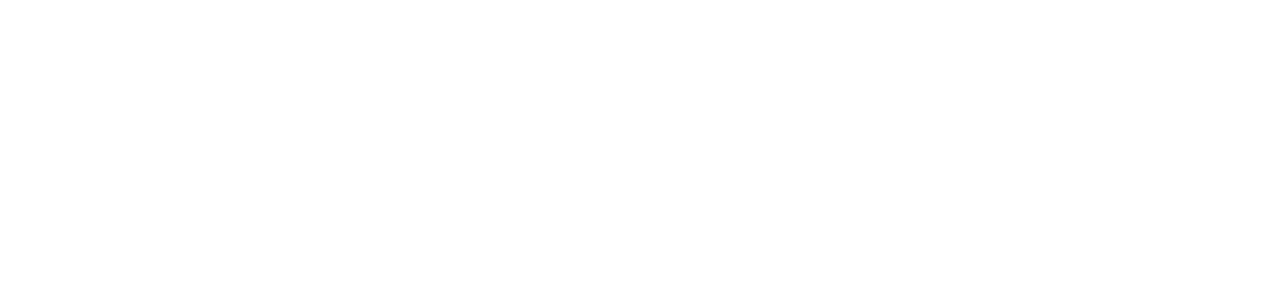
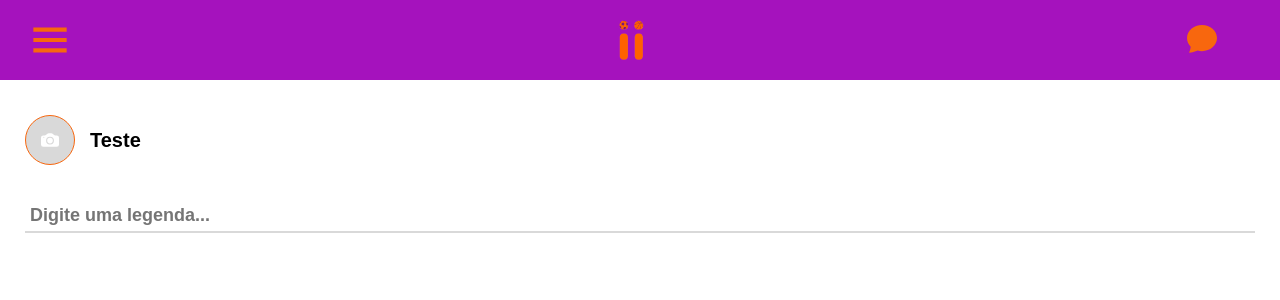
Before and after one commit to Tiaguh/Imovim-Web, a React (Create React App) app: page /create-event in a window 1280 px wide. Before the commit this address had no page. Shown: the top 300 px of the page. Built offline with nearby package versions, Linux system fonts and the light colour scheme; some icons are missing.

Commit message:
creating screen to create events

```diff
--- a/src/App.js
+++ b/src/App.js
@@ -18,6 +18,7 @@ import Tags from "./Pages/Tags/Tags";
 
 import { BrowserRouter as Router, Routes, Route } from "react-router-dom";
 import Notifications from "./Pages/Notifications/Notifications";
+import CreateEvent from "./Pages/CreateEvent/CreateEvent";
 
 export default function App() {
   return (
@@ -35,6 +36,7 @@ export default function App() {
         <Route path="/search" element={<Search /> } />
         <Route path="/events" element={<Events /> } />
         <Route path="/create-post" element={<CreatePost /> } />
+        <Route path="/create-event" element={<CreateEvent /> } />
         <Route path="/notifications" element={<Notifications /> } />
       </Routes>
     </Router>
--- a/src/Pages/CreateEvent/CreateEvent.jsx
+++ b/src/Pages/CreateEvent/CreateEvent.jsx
@@ -23,30 +23,11 @@ export default function CreateEvent() {
                     <UserName>Teste</UserName>
                 </UserInfo>
 
-                <PostContainer>
-                    <PostContentContainer>
-
-                        <PostContent>
-                            <HiPhoto color="#FFF" size={100} />
-                        </PostContent>
-
-                        <PostDescribe
-                            onChange={(e) => setDescribe(e.target.value)}
-                            placeholder='Digite uma legenda...'
-                            maxLength={100}
-                        />
-
-                        <DescribeLengthContainer>
-                            <DescribeLength>
-                                {describe.length} /100
-                            </DescribeLength>
-                        </DescribeLengthContainer>
-
-                    <Button>Criar post</Button>
-
-                    </PostContentContainer>
-
-                </PostContainer>
+                <PostDescribe
+                    onChange={(e) => setDescribe(e.target.value)}
+                    placeholder='Digite uma legenda...'
+                    maxLength={100}
+                />
 
             </CreatePostContainer>
 
--- a/src/Pages/Feed/Feed.jsx
+++ b/src/Pages/Feed/Feed.jsx
@@ -15,13 +15,19 @@ export default function Feed() {
       <Header />
 
       <TopBarContainer>
+
         <TopBar>
 
-          <BsFillCalendarFill
-            style={{ cursor: "pointer" }}
-            color="#FFF"
-            size={23}
-          />
+          <Link
+            style={{ textDecoration: "none" }}
+            to="/create-event"
+          >
+            <BsFillCalendarFill
+              style={{ cursor: "pointer" }}
+              color="#FFF"
+              size={23}
+            />
+          </Link>
 
           <BsCameraFill
             style={{ cursor: "pointer" }}
@@ -30,7 +36,7 @@ export default function Feed() {
           />
 
           <Link
-            style={{textDecoration: 'none'}}
+            style={{ textDecoration: 'none' }}
             to='/create-post'
           >
             <BsFillPencilFill
@@ -41,6 +47,7 @@ export default function Feed() {
           </Link>
 
         </TopBar>
+
       </TopBarContainer>
 
       <FeedContainer>
```
